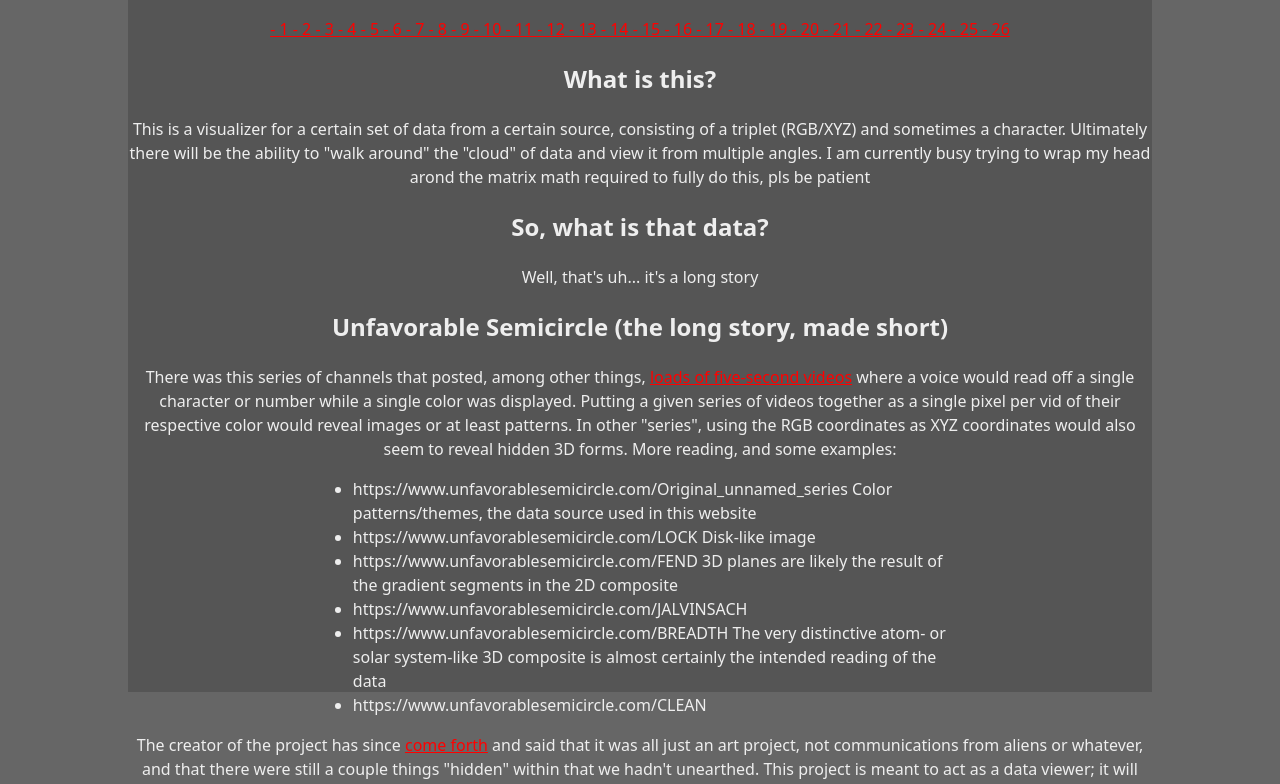
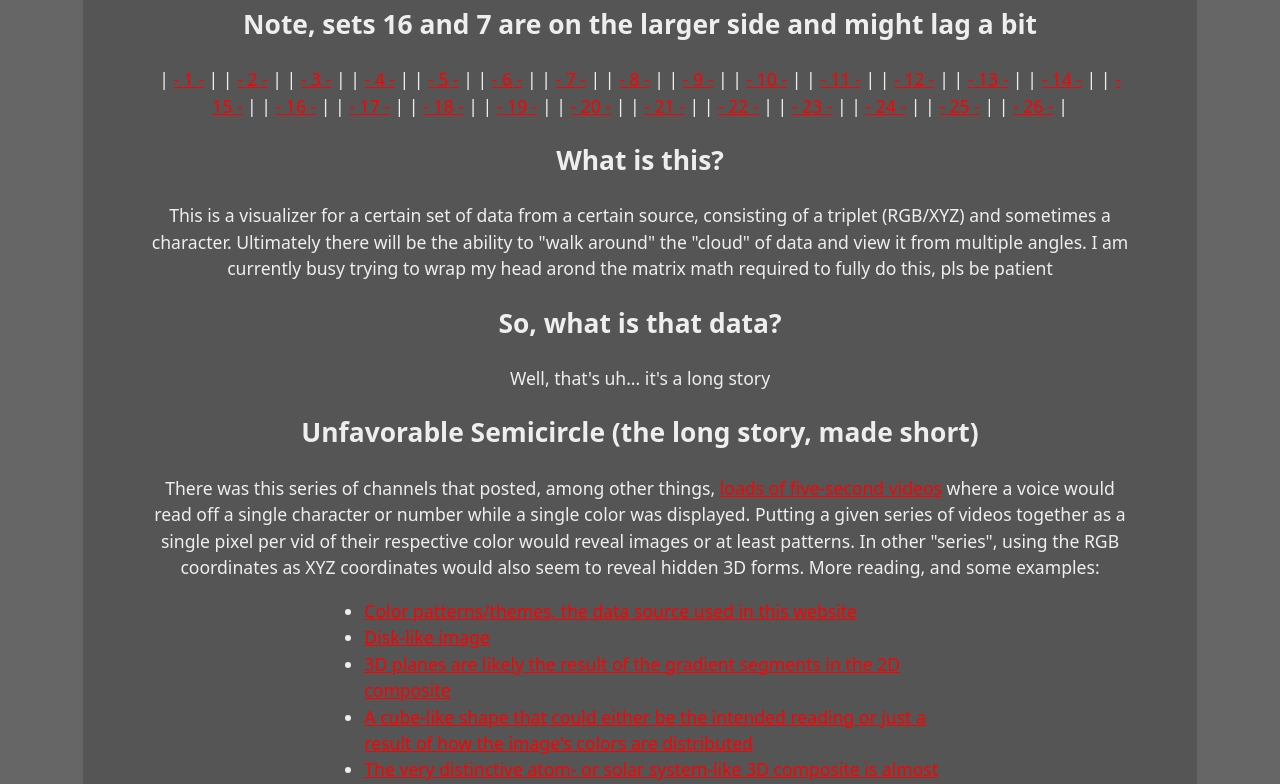
Before and after one commit to krcdavis/dataview, a plain HTML site: page index.html in a window 1280 px wide. Shown: the part 108-892 px from the top of the page. Drawn offline with Linux system fonts and the light colour scheme.

Commit message:
update homepage

```diff
--- a/css.css
+++ b/css.css
@@ -37,9 +37,10 @@ canvas {
   font-weight: 400;
   color: #eee;
 
-height: 100%;
-width: 80%;
+width: 77%;
+font-size: 1.1rem;
 margin: auto;
+padding: 1% 5%;
 }
 
 a:link {
--- a/index.html
+++ b/index.html
@@ -3,32 +3,32 @@
 <body> <div class="aboutpage">
 <h1>Data Viewer</h1>
 <h2>Note, sets 16 and 7 are on the larger side and might lag a bit</h2>
-<p><a href ="1.html">- 1 </a>
-<a href ="2.html">- 2 </a>
-<a href ="3.html">- 3 </a>
-<a href ="4.html">- 4 </a>
-<a href ="5.html">- 5 </a>
-<a href ="6.html">- 6 </a>
-<a href ="7.html">- 7 </a>
-<a href ="8.html">- 8 </a>
-<a href ="9.html">- 9 </a>
-<a href ="10.html">- 10 </a>
-<a href ="11.html">- 11 </a>
-<a href ="12.html">- 12 </a>
-<a href ="13.html">- 13 </a>
-<a href ="14.html">- 14 </a>
-<a href ="15.html">- 15 </a>
-<a href ="16.html">- 16 </a>
-<a href ="17.html">- 17 </a>
-<a href ="18.html">- 18 </a>
-<a href ="19.html">- 19 </a>
-<a href ="20.html">- 20 </a>
-<a href ="21.html">- 21 </a>
-<a href ="22.html">- 22 </a>
-<a href ="23.html">- 23 </a>
-<a href ="24.html">- 24 </a>
-<a href ="25.html">- 25 </a>
-<a href ="26.html">- 26 </a>
+<p>| <a href ="1.html">- 1 -</a> |
+| <a href ="2.html">- 2 -</a> |
+| <a href ="3.html">- 3 -</a> |
+| <a href ="4.html">- 4 -</a> |
+| <a href ="5.html">- 5 -</a> |
+| <a href ="6.html">- 6 -</a> |
+| <a href ="7.html">- 7 -</a> |
+| <a href ="8.html">- 8 -</a> |
+| <a href ="9.html">- 9 -</a> |
+| <a href ="10.html">- 10 -</a> |
+| <a href ="11.html">- 11 -</a> |
+| <a href ="12.html">- 12 -</a> |
+| <a href ="13.html">- 13 -</a> |
+| <a href ="14.html">- 14 -</a> |
+| <a href ="15.html">- 15 -</a> |
+| <a href ="16.html">- 16 -</a> |
+| <a href ="17.html">- 17 -</a> |
+| <a href ="18.html">- 18 -</a> |
+| <a href ="19.html">- 19 -</a> |
+| <a href ="20.html">- 20 -</a> |
+| <a href ="21.html">- 21 -</a> |
+| <a href ="22.html">- 22 -</a> |
+| <a href ="23.html">- 23 -</a> |
+| <a href ="24.html">- 24 -</a> |
+| <a href ="25.html">- 25 -</a> |
+| <a href ="26.html">- 26 -</a> |
 </p>
 
 <h2>What is this?</h2>
@@ -41,16 +41,16 @@ This is a visualizer for a certain set of data from a certain source, consisting
 <h2>Unfavorable Semicircle (the long story, made short)</h2>
 <p>There was this series of channels that posted, among other things, <a href = "https://www.youtube.com/watch?v=hz9QVDzM3tQ">loads of five-second videos</a> where a voice would read off a single character or number while a single color was displayed. Putting a given series of videos together as a single pixel per vid of their respective color would reveal images or at least patterns. In other "series", using the RGB coordinates as XYZ coordinates would also seem to reveal hidden 3D forms. More reading, and some examples:</p>
 <ul>
-<li> https://www.unfavorablesemicircle.com/Original_unnamed_series Color patterns/themes, the data source used in this website
+<li> <a href="https://www.unfavorablesemicircle.com/Original_unnamed_series"> Color patterns/themes, the data source used in this website</a>
 </li>
 <li>
- https://www.unfavorablesemicircle.com/LOCK Disk-like image</li>
+ <a href="https://www.unfavorablesemicircle.com/LOCK"> Disk-like image</a></li>
 <li>
- https://www.unfavorablesemicircle.com/FEND 3D planes are likely the result of the gradient segments in the 2D composite</li>
+ <a href ="https://www.unfavorablesemicircle.com/FEND"> 3D planes are likely the result of the gradient segments in the 2D composite</a></li>
 <li>
- https://www.unfavorablesemicircle.com/JALVINSACH </li>
+ <a href="https://www.unfavorablesemicircle.com/JALVINSACH">A cube-like shape that could either be the intended reading or just a result of how the image's colors are distributed</a> </li>
 <li>
- https://www.unfavorablesemicircle.com/BREADTH The very distinctive atom- or solar system-like 3D composite is almost certainly the intended reading of the data </li>
+ <a href="https://www.unfavorablesemicircle.com/BREADTH"> The very distinctive atom- or solar system-like 3D composite is almost certainly the intended reading of the data </a></li>
 <li>
 https://www.unfavorablesemicircle.com/CLEAN </li>
 </ul>
@@ -61,12 +61,13 @@ https://www.unfavorablesemicircle.com/CLEAN </li>
 The creator of the project has since <a href = "https://www.unfavorablesemicircle.com/ANSWERS">come forth</a> and said that it was all just an art project, not communications from aliens or whatever, and that there were still a couple things "hidden" within that we hadn't unearthed. This project is meant to act as a data viewer; it will probably not directly uncover anything the previous methods didn't but it might be useful for visualizing things and deciding on further methods...</p>
 <h2>Known issues:</h2>
 <ul>
-<li>
--some warping, probably due to an error in the perspective math, which needs to be adjusted anyway so distant points don't shrink to literally nothing</li>
-<li>
--points too "far away" from view can disappear, seemingly at font size of less than .5 rem- fixed? seems to have been a z-indexing issue</li>
+<li>some warping, probably due to an error in the perspective math, which needs to be adjusted anyway so distant points don't shrink to literally nothing</li>
+<li>points too "far away" from view can disappear, seemingly at font size of less than .5 rem- fixed? seems to have been a z-indexing issue</li>
 <li>
 In some cases two "points" occupy the same triplet; some consideration will be taken as to how to display that but for now they'll just overlap.</li>
+<li>
+Light grey points on light grey background are not very visible
+</li>
 
 </ul>
 
```
